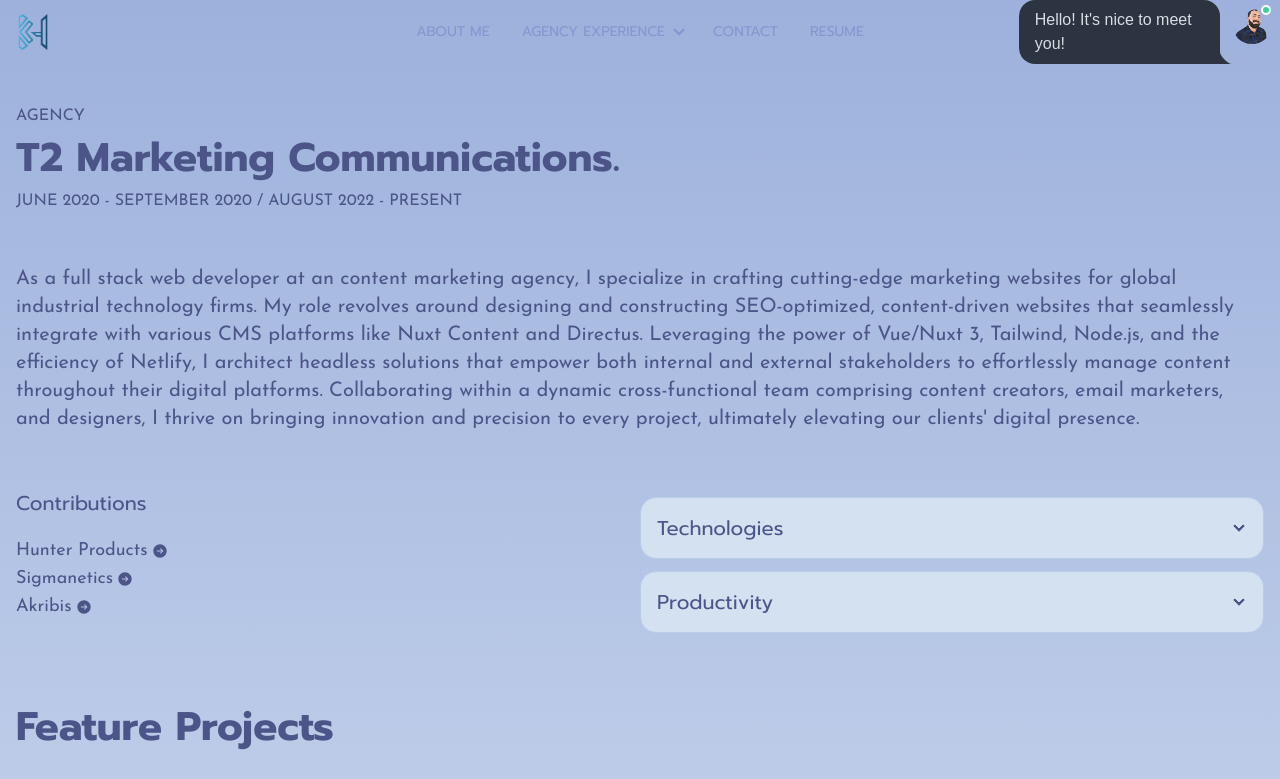
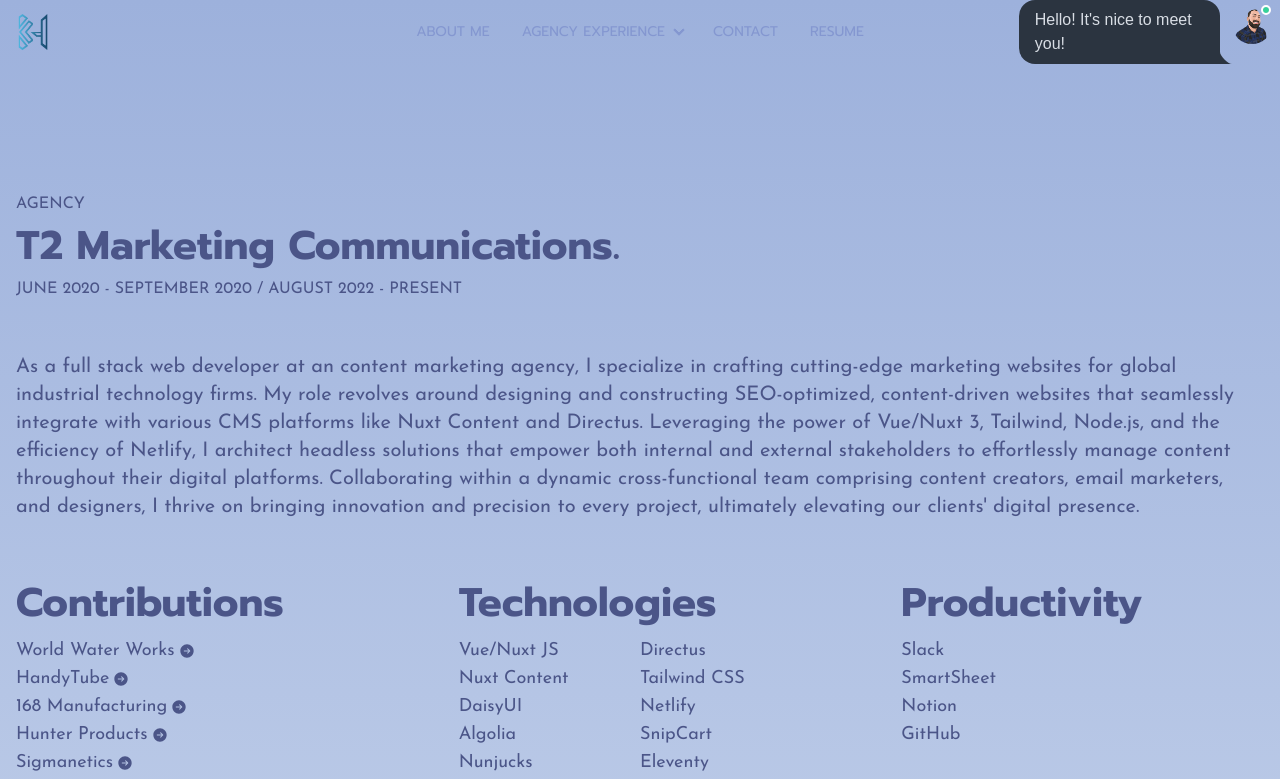
Before and after one commit to KhalidH82/khosein-23, a Next.js app: page /tmarcom in a window 1280 px wide. Shown: the top 779 px of the page. Built offline with nearby package versions, Linux system fonts and the light colour scheme.

Commit message:
agency template update

```diff
--- a/app/constants/data.js
+++ b/app/constants/data.js
@@ -84,11 +84,11 @@ const services = [
     icon: webdev,
   },
   {
-    title: "Content Engineer",
+    title: "Content Engineer / CMS",
     icon: content,
   },
   {
-    title: "CMS",
+    title: "Design",
     icon: cms,
   },
   {
@@ -96,7 +96,7 @@ const services = [
     icon: microservices,
   },
   {
-    title: "Marketing",
+    title: "Marketing / SEO",
     icon: marketing,
   },
   {
--- a/app/globals.css
+++ b/app/globals.css
@@ -91,11 +91,11 @@ h6 {
 }
 
 .carousel.carousel-slider {
+  margin: 0 auto !important;
   width: 85% !important;
-  margin: 0 auto !important;
   overflow: visible !important;
-  @media (max-width: 425px) {
-    width: 100% !important;
+  @media (max-width: 1024px) {
+    /* width: 100% !important; */
   }
 }
 
@@ -117,8 +117,8 @@ h6 {
   top: 50% !important;
   left: -70px !important;
   z-index: 2;
-  @media (max-width: 600px) {
-    left: -40px !important;
+  @media (max-width: 768px) {
+     display: none !important;
   }
 }
 .custom-btn-right {
@@ -126,7 +126,7 @@ h6 {
   top: 50% !important;
   right: -70px !important;
   z-index: 2;
-  @media (max-width: 600px) {
-    right: -40px !important;
+  @media (max-width: 768px) {
+    display: none !important;
   }
 }
--- a/app/tmarcom/page.jsx
+++ b/app/tmarcom/page.jsx
@@ -10,7 +10,7 @@ export const metadata = {
 
 const T2Marcom = () => {
   return (
-    <div className='container px-4 mx-auto py-16'>
+    <div className='container px-4 mx-auto py-48'>
       <TMarcom projects={tmarcom} />
     </div>
   );
--- a/components/Hero.jsx
+++ b/components/Hero.jsx
@@ -20,7 +20,7 @@ const Hero = () => {
             />
           </div>
           <div className="h-full w-full text-left lg:w-1/2 uppercase">
-              <h1 className={`font-bold ${prompt.className}`}>
+              <h1 className={`font-bold leading-none mb-5 ${prompt.className}`}>
                 Hi, I'm{" "}
                 <span className="text-ship-cove-700 font-extrabold">
                   Khalid
@@ -28,7 +28,7 @@ const Hero = () => {
               </h1>
               <div className="flex flex-col lg:flex-row sm:items-start xl:items-center">
                 <h2
-                  className={`font-bold animate-character ${prompt.className}`}
+                  className={`font-bold leading-none animate-character ${prompt.className}`}
                 >
                   Full Stack Web Developer
                 </h2>
--- a/components/TMarcom.jsx
+++ b/components/TMarcom.jsx
@@ -6,7 +6,7 @@ import { Technologies } from "/components/Technologies";
 
 const TMarcom = ({ projects }) => {
   return (
-    <div className="w-full h-full mt-10">
+    <div className="w-full h-full">
       <div className="text-left">
         <p className={`uppercase ${josefin.className}`}>Agency</p>
         <a href={tmarcomExperience.company_link}>
@@ -21,61 +21,61 @@ const TMarcom = ({ projects }) => {
       <p className={`py-3 mt-10 text-xl ${josefin.className}`}>
         {tmarcomExperience.description}
       </p>
-      <div className="py-8 w-full flex flex-col md:flex-row items-center">
-        <div className="w-full md:w-1/2">
-          <div className="">
-            <p className={`text-xl mb-5 ${prompt.className}`}>Contributions</p>
-          </div>
-          <div className="">
-            {projects.map((project) =>
-              project.featured === false ? (
-                <a href={project.link} key={project.link} target="_blank" className="flex items-center gap-1">
+
+      <div className="h-full w-full mt-10">
+        <div className="h-full w-full flex flex-col gap-10 xl:grid xl:grid-cols-3 xl:gap-20">
+          <div className="col-span1">
+            <div className="mb-1">
+              <h2 className={`font-bold ${prompt.className}`}>Contributions</h2>
+            </div>
+            <div>
+              {projects.map((project) => (
+                <a
+                  href={project.link}
+                  key={project.link}
+                  target="_blank"
+                  className="flex items-center gap-1"
+                >
                   <p className={`text-lg ${josefin.className}`}>
                     {project.name}
                   </p>
-                  <img
-                    src="/images/arrow-right.svg"
-                    className="h-4"
-                  />
+                  <img src="/images/arrow-right.svg" className="h-4" />
                 </a>
-              ) : null
-            )}
-          </div>
-        </div>
-        <div className="w-full md:w-1/2 flex flex-col gap-3">
-          <div
-            tabIndex={1}
-            className="collapse collapse-arrow border border-ship-cove-300 bg-ship-cove-200 mt-5"
-          >
-            <div className="collapse-title">
-              <p className={`text-xl ${prompt.className}`}>Technologies</p>
-            </div>
-            <div className="collapse-content">
-              {tmarcomExperience.technologies.map((tech) => (
-                <p className={`text-base ${josefin.className}`}>{tech}</p>
               ))}
             </div>
           </div>
-          <div
-            tabIndex={2}
-            className="collapse collapse-arrow border border-ship-cove-300 bg-ship-cove-200"
-          >
-            <div className="collapse-title">
-              <p className={`text-xl ${prompt.className}`}>Productivity</p>
+
+          <div className="col-span1">
+            <div className="mb-1">
+              <h2 className={`font-bold ${prompt.className}`}>Technologies</h2>
             </div>
-            <div className="collapse-content">
+            <div className="grid xl:grid-cols-2">
+              {tmarcomExperience.technologies.map((tech) => (
+                <p className={`text-lg ${josefin.className}`}>{tech}</p>
+              ))}
+            </div>
+          </div>
+
+          <div className="col-span1">
+            <div className="mb-1">
+              <h2 className={`font-bold ${prompt.className}`}>Productivity</h2>
+            </div>
+            <div>
               {tmarcomExperience.productivity.map((tool) => (
-                <p className={`text-base ${josefin.className}`}>{tool}</p>
+                <p className={`text-lg ${josefin.className}`}>{tool}</p>
               ))}
             </div>
           </div>
         </div>
-      </div>
-      <div className="h-full w-full">
-        <h2 className={`font-bold my-8 ${prompt.className}`}>
-          Feature Projects
-        </h2>
-        <Carousel projects={projects} />
+
+        <div className="h-full w-full mt-16">
+          <h2 className={`font-bold mb-8  text-center ${prompt.className}`}>
+            Feature Projects
+          </h2>
+          <div className="w-full flex justify-center">
+            <Carousel projects={projects} />
+          </div>
+        </div>
       </div>
     </div>
   );
--- a/components/Thorium.jsx
+++ b/components/Thorium.jsx
@@ -5,7 +5,7 @@ import { prompt, josefin } from "../app/fonts";
 
 const Thorium = ({ projects }) => {
   return (
-    <div className="w-full h-full mt-10">
+    <div className="w-full h-full">
       <div className="text-left">
         <p className={`uppercase ${josefin.className}`}>Agency</p>
         <a href={thoriumExperience.company_link}>
@@ -20,14 +20,15 @@ const Thorium = ({ projects }) => {
       <p className={`py-3 mt-10 text-xl ${josefin.className}`}>
         {thoriumExperience.description}
       </p>
-      <div className="py-8 w-full flex flex-col md:flex-row items-center">
-        <div className="w-full md:w-1/2">
-          <div className="">
-            <p className={`text-xl mb-5 ${prompt.className}`}>Contributions</p>
-          </div>
-          <div className="">
-            {projects.map((project) =>
-              project.featured === false ? (
+
+      <div className="h-full w-full mt-10">
+        <div className="h-full w-full flex flex-col gap-10 xl:grid xl:grid-cols-3 xl:gap-20">
+          <div className="col-span1">
+            <div className="mb-1">
+              <h2 className={`font-bold ${prompt.className}`}>Contributions</h2>
+            </div>
+            <div>
+              {projects.map((project) => (
                 <a
                   href={project.link}
                   key={project.link}
@@ -39,44 +40,41 @@ const Thorium = ({ projects }) => {
                   </p>
                   <img src="/images/arrow-right.svg" className="h-4" />
                 </a>
-              ) : null
-            )}
-          </div>
-        </div>
-        <div className="w-full md:w-1/2 flex flex-col gap-3">
-          <div
-            tabIndex={1}
-            className="collapse collapse-arrow border border-ship-cove-300 bg-ship-cove-200 mt-5"
-          >
-            <div className="collapse-title">
-              <p className={`text-xl ${prompt.className}`}>Technologies</p>
-            </div>
-            <div className="collapse-content">
-              {thoriumExperience.technologies.map((tech) => (
-                <p className={`text-base ${josefin.className}`}>{tech}</p>
               ))}
             </div>
           </div>
-          <div
-            tabIndex={2}
-            className="collapse collapse-arrow border border-ship-cove-300 bg-ship-cove-200"
-          >
-            <div className="collapse-title">
-              <p className={`text-xl ${prompt.className}`}>Productivity</p>
+
+          <div className="col-span1">
+            <div className="mb-1">
+              <h2 className={`font-bold ${prompt.className}`}>Technologies</h2>
             </div>
-            <div className="collapse-content">
+            <div className="grid xl:grid-cols-2">
+              {thoriumExperience.technologies.map((tech) => (
+                <p className={`text-lg ${josefin.className}`}>{tech}</p>
+              ))}
+            </div>
+          </div>
+
+          <div className="col-span1">
+            <div className="mb-1">
+              <h2 className={`font-bold ${prompt.className}`}>Productivity</h2>
+            </div>
+            <div>
               {thoriumExperience.productivity.map((tool) => (
-                <p className={`text-base ${josefin.className}`}>{tool}</p>
+                <p className={`text-lg ${josefin.className}`}>{tool}</p>
               ))}
             </div>
           </div>
         </div>
-      </div>
-      <div className="h-full w-full">
-        <h2 className={`font-bold my-5 ${prompt.className}`}>
-          Feature Contributions
-        </h2>
-        <Carousel projects={projects} />
+
+        <div className="h-full w-full mt-16">
+          <h2 className={`font-bold mb-8  text-center ${prompt.className}`}>
+            Feature Projects
+          </h2>
+          <div className="w-full flex justify-center">
+            <Carousel projects={projects} />
+          </div>
+        </div>
       </div>
     </div>
   );
```
